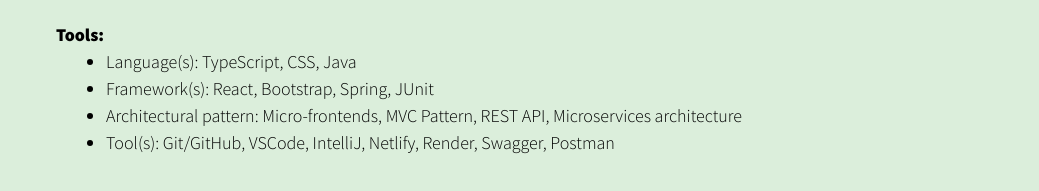
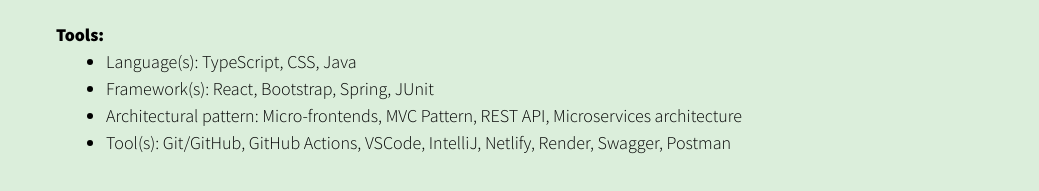
Before and after one commit to ThiiLuu79/theminh-portfolio, a React (Create React App) app: page /Personals in a window 1280 px wide. Shown: the part 3880-4071 px from the top of the page, without its empty margins (120-1159 px from the left). Built offline with nearby package versions, Linux system fonts and the light colour scheme.

Commit message:
Updated constants

```diff
--- a/src/i18n/personalsConstants_en.js
+++ b/src/i18n/personalsConstants_en.js
@@ -72,7 +72,7 @@
         "Language(s): TypeScript, CSS, Java",
         "Framework(s): React, Bootstrap, Spring, JUnit",
         "Architectural pattern: Micro-frontends, MVC Pattern, REST API, Microservices architecture",
-        "Tool(s): Git/GitHub, VSCode, IntelliJ, Netlify, Render, Swagger, Postman"
+        "Tool(s): Git/GitHub, GitHub Actions, VSCode, IntelliJ, Netlify, Render, Swagger, Postman"
     ],
     imgAlt: "lesserafim"
 };
--- a/src/i18n/personalsConstants_fr.js
+++ b/src/i18n/personalsConstants_fr.js
@@ -72,7 +72,7 @@
         "Language(s): TypeScript, CSS, Java",
         "Framework(s): React, Bootstrap, Spring, JUnit",
         "Architecture: Micro-frontends, Patron MVC, REST API, Architecture de microservices",
-        "Outil(s): Git/GitHub, VSCode, IntelliJ, Netlify, Render, Swagger, Postman"
+        "Outil(s): Git/GitHub, GitHub Actions, VSCode, IntelliJ, Netlify, Render, Swagger, Postman"
     ],
     imgAlt: "lesserafim"
 };
```
